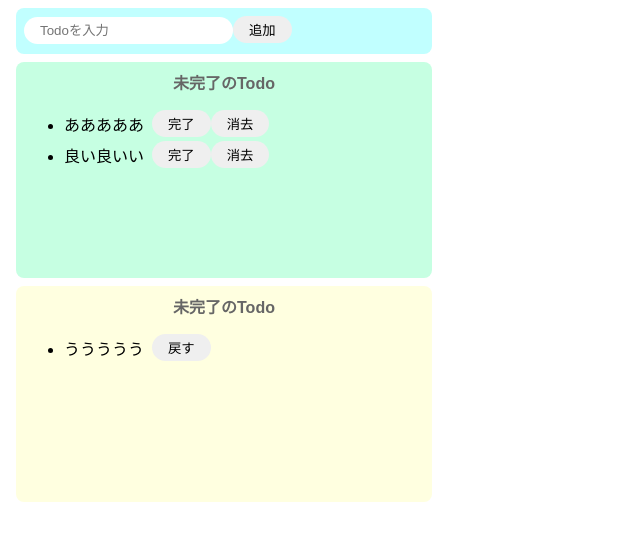
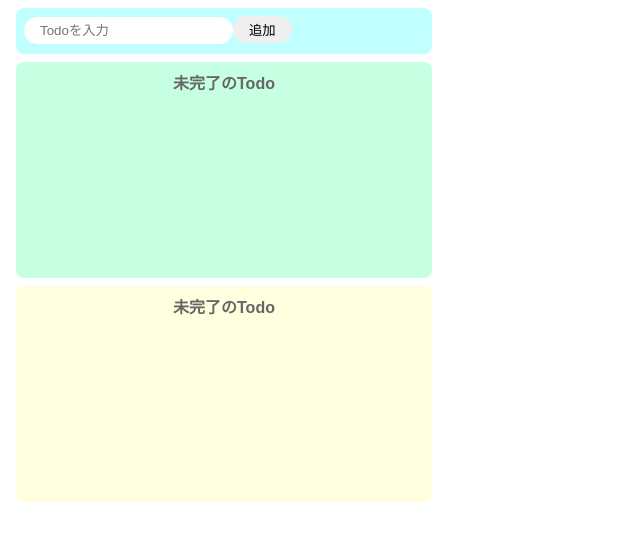
Before and after one commit to tokuyama-shouta/react-todolist, a React (Create React App) app: page / in a window 1280 px wide. Shown: the top 540 px of the page, without its empty margins (0-640 px from the left). Built offline with nearby package versions, Linux system fonts and the light colour scheme.

Commit message:
タスクを戻す機能追加

```diff
--- a/src/App.jsx
+++ b/src/App.jsx
@@ -3,8 +3,8 @@
 
  const App = () => {
    const [todoText, setTodoText] = useState('');
-   const [incompleteTodos, setIncompleteTodos] = useState(['あああああ','良い良いい']);
-   const [completeTodos, setCompleteTodos] = useState(['ううううう']);
+   const [incompleteTodos, setIncompleteTodos] = useState([]);
+   const [completeTodos, setCompleteTodos] = useState([]);
 
    const onChangeTodoText = (event) => setTodoText(event.target.value)
 
@@ -27,6 +27,15 @@
     const newCompleteTodos = [...completeTodos, incompleteTodos[index]]
     setIncompleteTodos(newIncompleteTodos);
     setCompleteTodos(newCompleteTodos);
+   }
+
+   const onClickBack = (index) => {
+      const newCompleteTodos = [...completeTodos];
+      newCompleteTodos.splice(index,1);
+
+      const newIncompleteTodos = [...incompleteTodos, completeTodos[index]]
+      setCompleteTodos(newCompleteTodos);
+      setIncompleteTodos(newIncompleteTodos);
    }
 
   return (
@@ -53,11 +62,11 @@
       <div className="complete-area">
         <p className="title">未完了のTodo</p>
           <ul>
-            {completeTodos.map((todo) => {
+            {completeTodos.map((todo,index) => {
               return(
                 <div key={todo} className="list-row">
                   <li>{todo}</li>
-                <button>戻す</button>
+                  <button onClick={() => onClickBack(index)}>戻す</button>
                 </div>
               );
             })}
```
Lines whose indentation alone changed are shown as unchanged.
